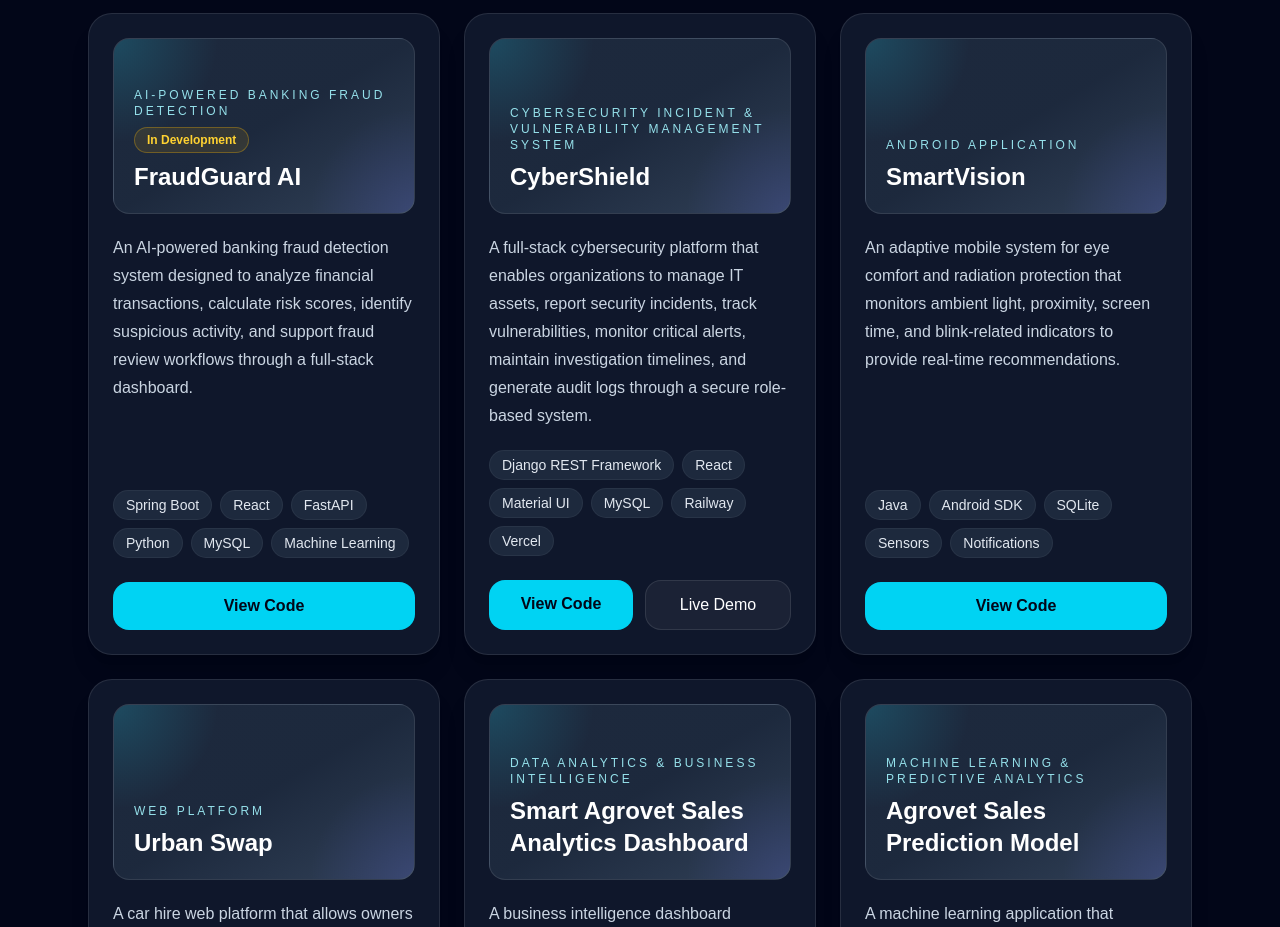
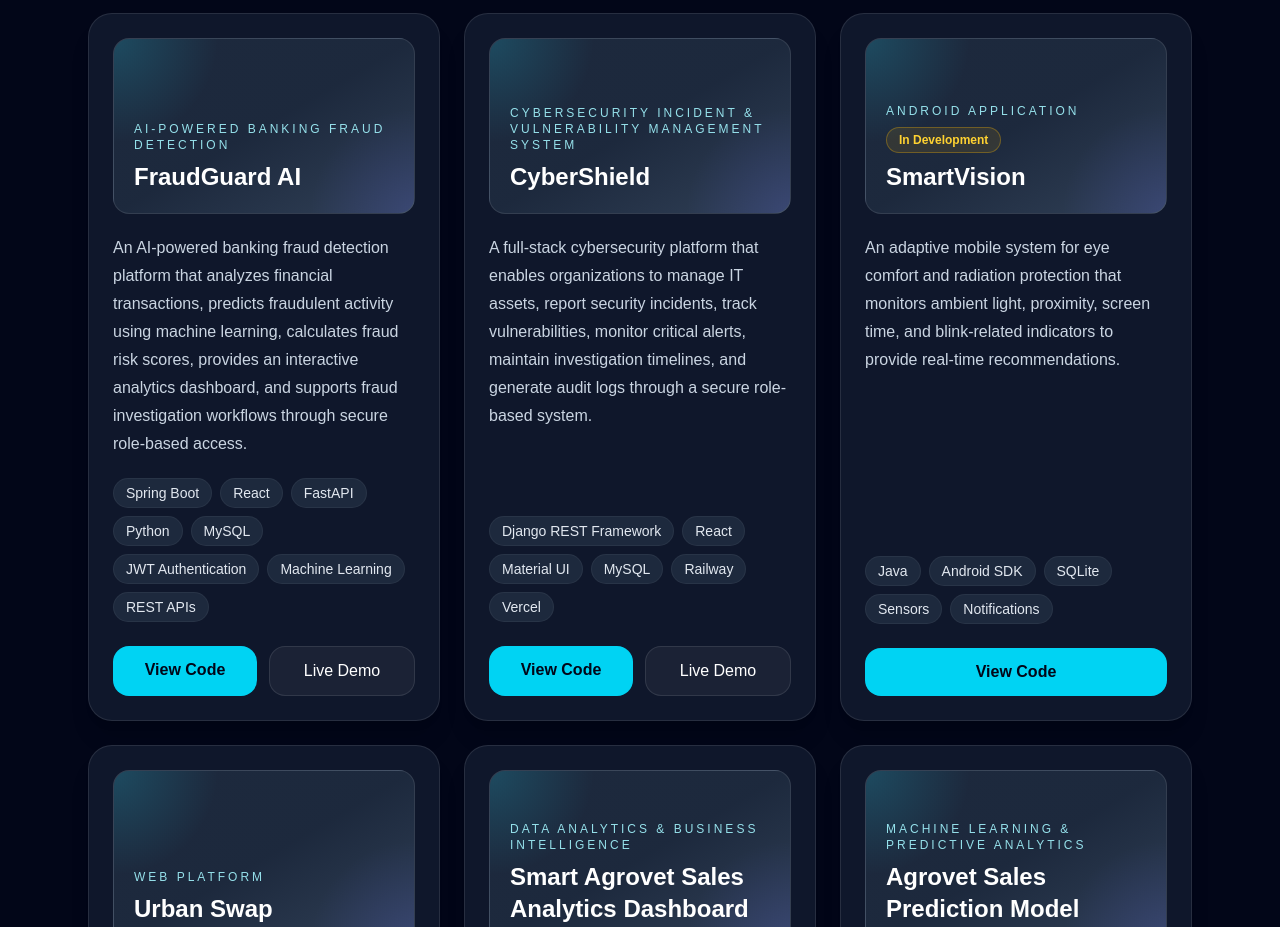
Before and after one commit to JobMunyoki/my-portfolio, a Next.js app: page / in a window 1280 px wide. Shown: the part 2600-3527 px from the top of the page. Built offline with nearby package versions, Linux system fonts and the light colour scheme.

Commit message:
Update completed FraudGuard AI project

```diff
--- a/app/page.js
+++ b/app/page.js
@@ -29,19 +29,20 @@
     {
   title: "FraudGuard AI",
   category: "AI-Powered Banking Fraud Detection",
-  status: "In Development",
   description:
-    "An AI-powered banking fraud detection system designed to analyze financial transactions, calculate risk scores, identify suspicious activity, and support fraud review workflows through a full-stack dashboard.",
+     "An AI-powered banking fraud detection platform that analyzes financial transactions, predicts fraudulent activity using machine learning, calculates fraud risk scores, provides an interactive analytics dashboard, and supports fraud investigation workflows through secure role-based access.",
   tech: [
     "Spring Boot",
     "React",
     "FastAPI",
     "Python",
     "MySQL",
-    "Machine Learning"
+    "JWT Authentication",
+    "Machine Learning",
+    "REST APIs"
   ],
   github: "https://github.com/JobMunyoki/fraudguard-ai",
-  demo: "#"
+  demo: "https://fraudguard-ai-2foh.vercel.app"
 },
     {
       title: "CyberShield",
@@ -62,6 +63,7 @@
     {
       title: "SmartVision",
       category: "Android Application",
+      status: "In Development",
       description:
         "An adaptive mobile system for eye comfort and radiation protection that monitors ambient light, proximity, screen time, and blink-related indicators to provide real-time recommendations.",
       tech: ["Java", "Android SDK", "SQLite", "Sensors", "Notifications"],
```
